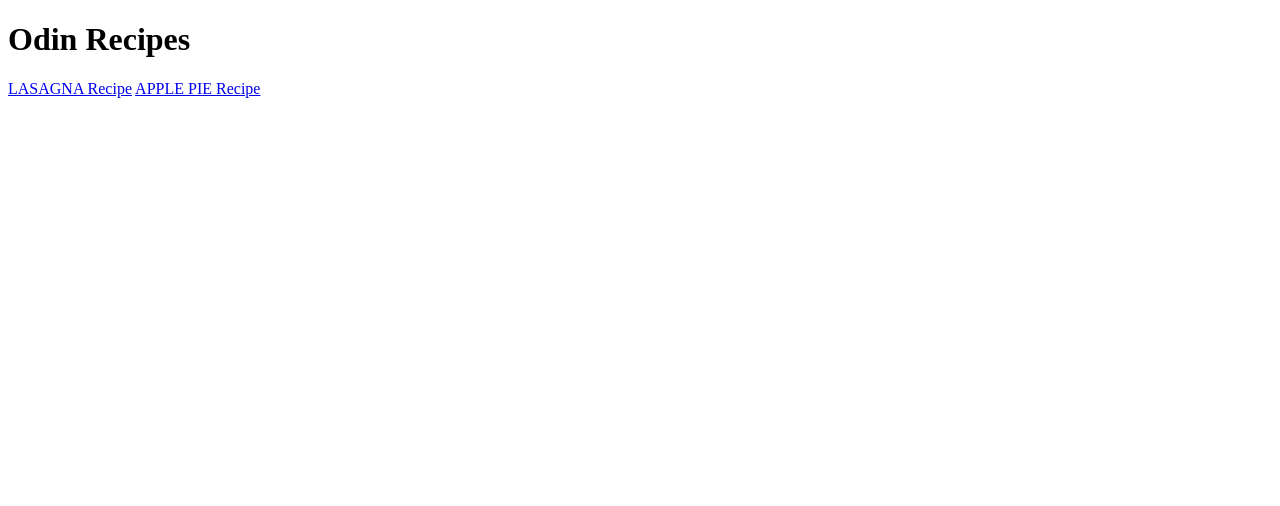
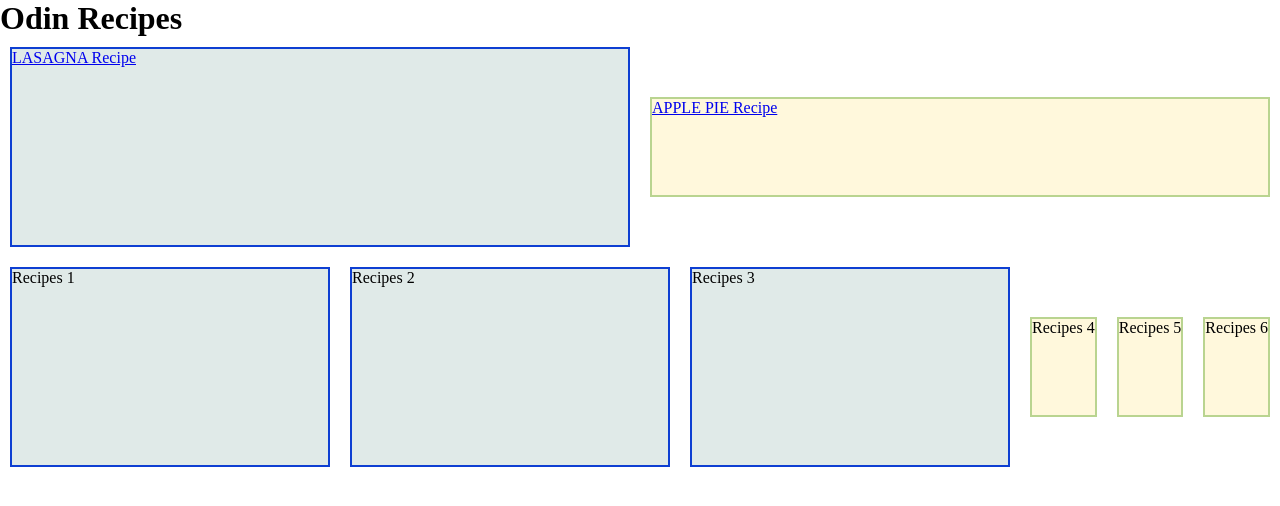
Before and after one commit to gstvtiger/odin-recipes2, a plain HTML site: page index.html in a window 1280 px wide. Drawn offline with Linux system fonts and the light colour scheme.

Commit message:
Fixed css odin recipes2

```diff
--- a/index.html
+++ b/index.html
@@ -3,12 +3,28 @@
 <head>
     <meta charset="UTF-8">
     <meta name="viewport" content="width=device-width, initial-scale=1.0">
+    <link rel="stylesheet" href="styles-recipes2.css">
     <title>Document</title>
 </head>
 <body>
     <h1>Odin Recipes</h1>
+    <div class="container">
+        <div class="item1"><a href="recipes/lasagna.html">LASAGNA Recipe</a></div>
+        <div class="item2"><a href="recipes/apple_pie.html">APPLE PIE Recipe</a></div>
+    </div>
 
-    <a href="recipes/lasagna.html">LASAGNA Recipe</a>
-    <a href="recipes/apple_pie.html">APPLE PIE Recipe</a>
+    <div class="container">
+        <p class="item1">Recipes 1</p>
+        <p class="item1">Recipes 2</p>
+        <p class="item1">Recipes 3</p>
+
+    <div class="container2">
+        <p class="item2">Recipes 4</p>
+        <p class="item2">Recipes 5</p>
+        <p class="item2">Recipes 6</p>
+
+
+
+    </div>
 </body>
 </html>
--- /dev/null
+++ b/styles-recipes2.css
@@ -0,0 +1,37 @@
+*,
+::before,
+::after {
+    box-sizing: border-box;
+}
+
+* {
+    margin: 0;
+    padding: 0;
+    /* border-style:solid; */
+    align-items: center;
+}
+
+.container {
+    display:flex;
+    justify-content: space-evenly;
+}
+
+.container2 {
+    display:flex;
+}
+
+.item1 {
+    background-color: rgb(224, 234, 232);
+    border: 2px solid rgb(14, 63, 210);
+    height: 200px;
+    flex: 1;
+    margin: 10px;
+}
+
+.item2 {
+    background-color:cornsilk;
+    border: 2px solid rgb(185, 212, 144);
+    height: 100px;
+    flex: 1;
+    margin: 10px;
+}
```
